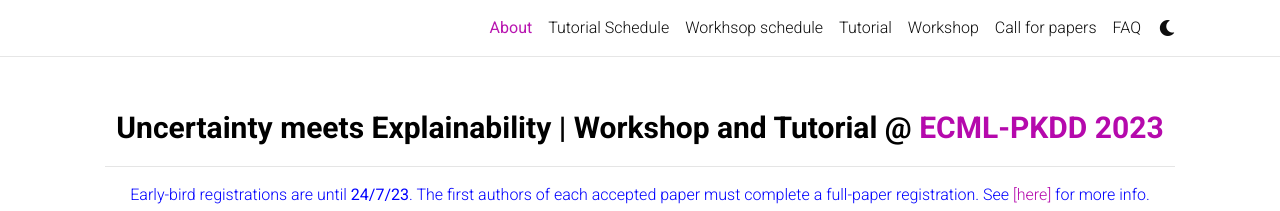
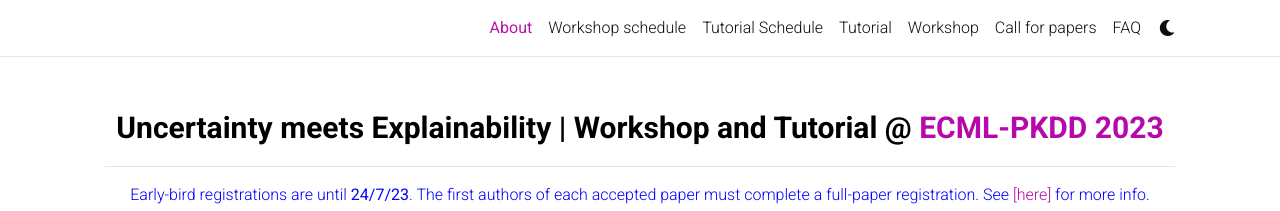
Before and after one commit to xai-uncertainty/xai-uncertainty, a Jekyll site: the page built from _pages/about.md, in a window 1280 px wide. Shown: the top 211 px of the page. Built offline with Jekyll 4.4.1, drawn with Linux system fonts in a browser that asks for light colours; comment, search, counter and statistics services are not loaded; a style sheet for code colours, icons or effects is not loaded.

Commit message:
small fix

```diff
--- a/_pages/workshop_schedule.md
+++ b/_pages/workshop_schedule.md
@@ -1,7 +1,7 @@
 ---
 layout: page
 permalink: /schedule_workshop/
-title: Workhsop schedule
+title: Workshop schedule
 nav: true
 nav_order: 2
 ---
```
Also changed, not shown: _pages/schedule.md (+1 -1 lines).
